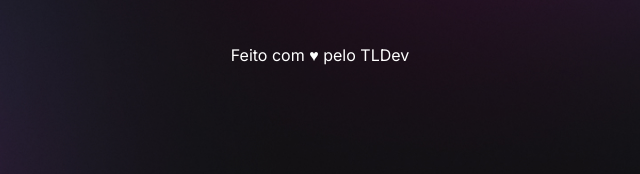
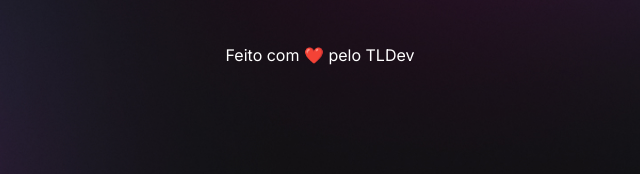
Before and after one commit to ThiagoLoiola/Projeto, a plain HTML site: page index.html in a window 1280 px wide. Shown: the part 623-797 px from the top of the page, 320-960 px from the left. Drawn offline with nearby package versions, Linux system fonts and the light colour scheme.

Commit message:
change index

```diff
--- a/index.html
+++ b/index.html
@@ -56,7 +56,7 @@
           ><ion-icon name="logo-linkedin"></ion-icon>
         </a>
       </div>
-      <footer>Feito com ♥ pelo TLDev</footer>
+      <footer>Feito com ❤️ pelo TLDev</footer>
     </div>
     <script
       type="module"
```
